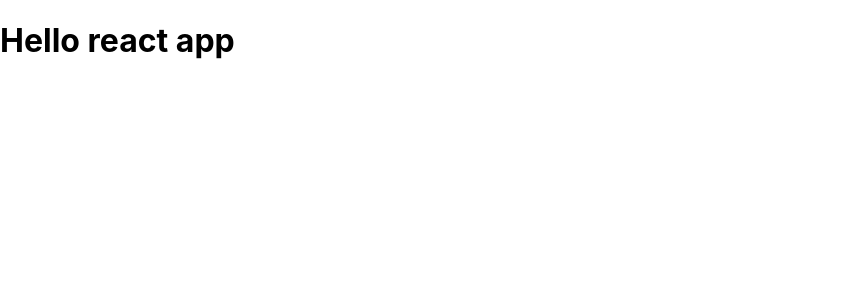
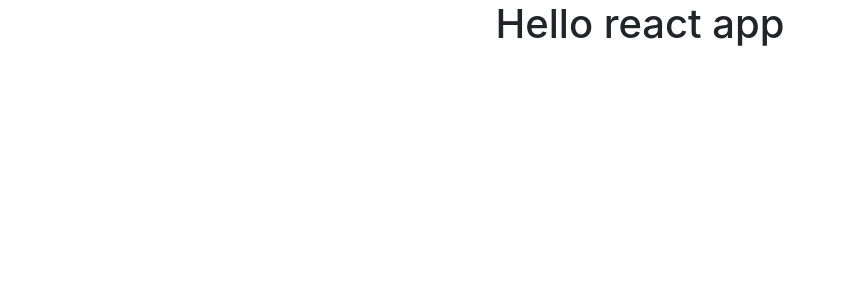
Before and after one commit to Cholago/Authorization_and_authenication_react_and_codeigniter, a React (Create React App) app in the folder app/: page / in a window 1280 px wide. Shown: the top 300 px of the page, without its empty margins (0-844 px from the left). Built offline with nearby package versions, Linux system fonts and the light colour scheme.

Commit message:
third commit

```diff
--- a/app/package.json
+++ b/app/package.json
@@ -7,9 +7,12 @@
     "@testing-library/react": "^9.3.2",
     "@testing-library/user-event": "^7.1.2",
     "axios": "^0.20.0",
+    "bootstrap": "^4.5.2",
     "react": "^16.13.1",
+    "react-bootstrap": "^1.3.0",
     "react-dom": "^16.13.1",
     "react-redux": "^7.2.1",
+    "react-router-dom": "^5.2.0",
     "react-scripts": "3.4.3",
     "redux": "^4.0.5",
     "redux-devtools-extension": "^2.13.8",
--- a/app/src/App.js
+++ b/app/src/App.js
@@ -2,8 +2,8 @@ import React from 'react';
 
 function App() {
   return (
-    <div className="App">
-      <h1>Hello react app</h1>
+    <div>
+      <h1 className="text-center">Hello react app</h1>
     </div>
   );
 }
--- a/app/src/index.js
+++ b/app/src/index.js
@@ -2,6 +2,7 @@ import React from 'react';
 import ReactDOM from 'react-dom';
 import './index.css';
 import App from './App';
+import 'bootstrap/dist/css/bootstrap.min.css';
 
 ReactDOM.render(
   <React.StrictMode>
```
Also changed, not shown: app/src/auth/login.jsx (added), app/src/auth/signup.jsx (added), 1 other file (tests, documents, lock files or other folders).
